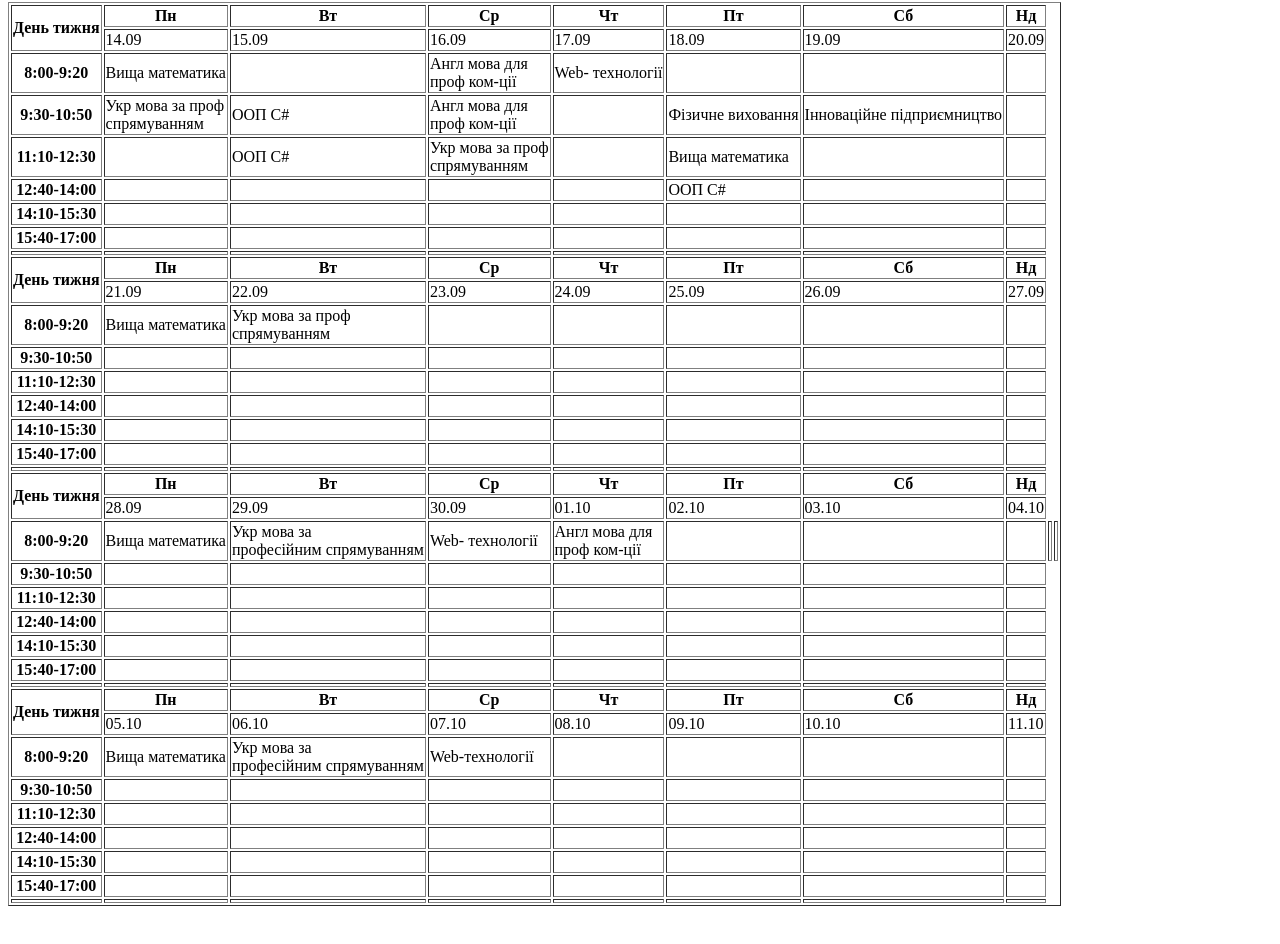
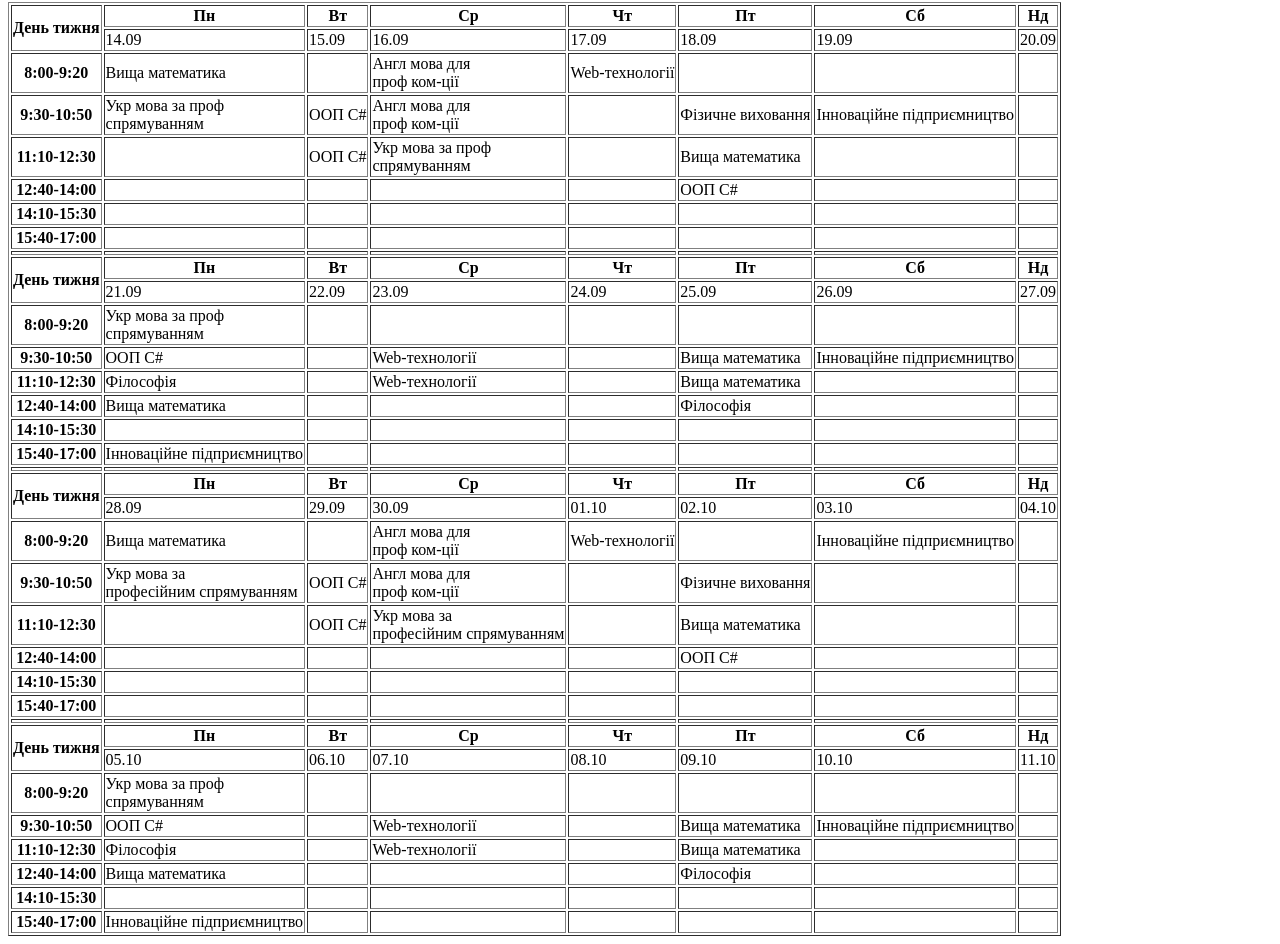
Before and after one commit to Senydesyd/Web, a plain HTML site: page schedule.html in a window 1280 px wide. Shown: the part 78-1022 px from the top of the page. Before the commit the page ends 992 px from the top, so only its background shows below. Drawn offline with Linux system fonts and the light colour scheme.

Commit message:
Fix typos in schedule.html and update course names for clarity. Completed the schedule

```diff
--- a/schedule.html
+++ b/schedule.html
@@ -36,7 +36,7 @@
                 <td>Вища математика</td>
                 <td></td>
                 <td>Англ мова для<br>проф ком-ції</td>
-                <td>Web- технології</td>
+                <td>Web-технології</td>
                 <td></td>
                 <td></td>
                 <td></td>
@@ -128,8 +128,8 @@
 
             <tr>
                 <th>8:00-9:20</th>
-                <td>Вища математика</td>
                 <td>Укр мова за проф<br> спрямуванням</td>
+                <td></td>
                 <td></td>
                 <td></td>
                 <td></td>
@@ -138,31 +138,31 @@
             </tr>
             <tr>
                 <th>9:30-10:50</th>
+                <td>ООП С#</td>
                 <td></td>
+                <td>Web-технології</td>
                 <td></td>
-                <td></td>
-                <td></td>
-                <td></td>
-                <td></td>
+                <td>Вища математика</td>
+                <td>Інноваційне підприємництво</td>
                 <td></td>
             </tr>
             <tr>
                 <th>11:10-12:30</th>
+                <td>Філософія</td>
                 <td></td>
+                <td>Web-технології</td>
                 <td></td>
-                <td></td>
-                <td></td>
-                <td></td>
+                <td>Вища математика</td>
                 <td></td>
                 <td></td>
             </tr>
             <tr>
                 <th>12:40-14:00</th>
+                <td>Вища математика</td>
                 <td></td>
                 <td></td>
                 <td></td>
-                <td></td>
-                <td></td>
+                <td>Філософія</td>
                 <td></td>
                 <td></td>
             </tr>
@@ -178,7 +178,7 @@
             </tr>
             <tr>
                 <th>15:40-17:00</th>
-                <td></td>
+                <td>Інноваційне підприємництво</td>
                 <td></td>
                 <td></td>
                 <td></td>
@@ -224,32 +224,30 @@
             <tr>
                 <th>8:00-9:20</th>
                 <td>Вища математика</td>
-                <td>Укр мова за <br>професійним спрямуванням</td>
-                <td>Web- технології</td>
+                <td></td>
                 <td>Англ мова для<br>проф ком-ції</td>
+                <td>Web-технології</td>
                 <td></td>
-                <td></td>
-                <td></td>
-                <td></td>
+                <td>Інноваційне підприємництво</td>
                 <td></td>
             </tr>
             <tr>
                 <th>9:30-10:50</th>
+                <td>Укр мова за <br>професійним спрямуванням</td>
+                <td>ООП С#</td>
+                <td>Англ мова для<br>проф ком-ції</td>
                 <td></td>
-                <td></td>
-                <td></td>
-                <td></td>
-                <td></td>
+                <td>Фізичне виховання</td>
                 <td></td>
                 <td></td>
             </tr>
             <tr>
                 <th>11:10-12:30</th>
                 <td></td>
+                <td>ООП С#</td>
+                <td>Укр мова за <br>професійним спрямуванням</td>
                 <td></td>
-                <td></td>
-                <td></td>
-                <td></td>
+                <td>Вища математика</td>
                 <td></td>
                 <td></td>
             </tr>
@@ -259,7 +257,7 @@
                 <td></td>
                 <td></td>
                 <td></td>
-                <td></td>
+                <td>ООП С#</td>
                 <td></td>
                 <td></td>
             </tr>
@@ -320,17 +318,7 @@
 
             <tr>
                 <th>8:00-9:20</th>
-                <td>Вища математика</td>
-                <td>Укр мова за <br>професійним спрямуванням</td>
-                <td>Web-технології</td>
-                <td></td>
-                <td></td>
-                <td></td>
-                <td></td>
-            </tr>
-            <tr>
-                <th>9:30-10:50</th>
-                <td></td>
+                <td>Укр мова за проф<br> спрямуванням</td>
                 <td></td>
                 <td></td>
                 <td></td>
@@ -339,22 +327,32 @@
                 <td></td>
             </tr>
             <tr>
+                <th>9:30-10:50</th>
+                <td>ООП С#</td>
+                <td></td>
+                <td>Web-технології</td>
+                <td></td>
+                <td>Вища математика</td>
+                <td>Інноваційне підприємництво</td>
+                <td></td>
+            </tr>
+            <tr>
                 <th>11:10-12:30</th>
+                <td>Філософія</td>
                 <td></td>
+                <td>Web-технології</td>
                 <td></td>
-                <td></td>
-                <td></td>
-                <td></td>
+                <td>Вища математика</td>
                 <td></td>
                 <td></td>
             </tr>
             <tr>
                 <th>12:40-14:00</th>
+                <td>Вища математика</td>
                 <td></td>
                 <td></td>
                 <td></td>
-                <td></td>
-                <td></td>
+                <td>Філософія</td>
                 <td></td>
                 <td></td>
             </tr>
@@ -370,7 +368,7 @@
             </tr>
             <tr>
                 <th>15:40-17:00</th>
-                <td></td>
+                <td>Інноваційне підприємництво</td>
                 <td></td>
                 <td></td>
                 <td></td>
@@ -378,16 +376,7 @@
                 <td></td>
                 <td></td>
             </tr>
-            <tr>
-                <td></td>
-                <td></td>
-                <td></td>
-                <td></td>
-                <td></td>
-                <td></td>
-                <td></td>
-                <td></td>
-            </tr>
+
         </tbody>
     </table>
 </body>
```
